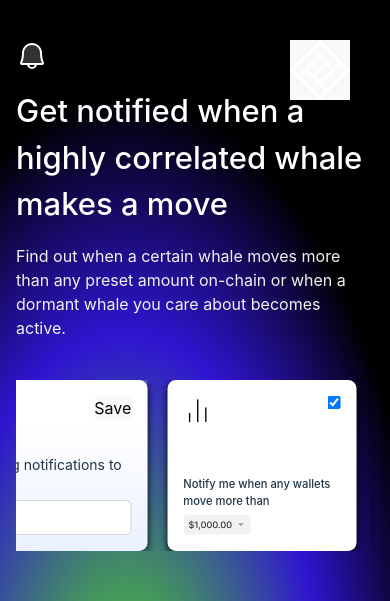
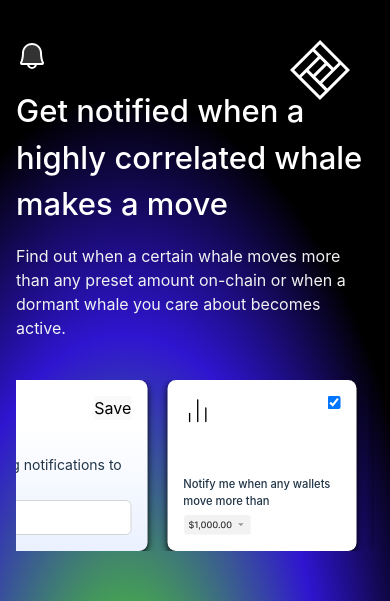
Before and after one commit to man-ish-fs-2021/loch-assesment, a React (Vite) app: page / in a window 390 px wide. Shown: the top 601 px of the page. Built offline with nearby package versions, Linux system fonts and the light colour scheme.

Commit message:
Feature: react on click

```diff
--- a/package.json
+++ b/package.json
@@ -7,7 +7,7 @@
     "dev": "vite",
     "build": "tsc && vite build",
     "lint": "eslint . --ext ts,tsx --report-unused-disable-directives --max-warnings 0",
-    "preview": "vite preview"
+    "preview": "vite preview --port 8080"
   },
   "dependencies": {
     "lucide-react": "^0.294.0",
--- a/src/App.tsx
+++ b/src/App.tsx
@@ -1,6 +1,3 @@
-
-import Logo from "./assets/icons/Logo.svg";
-
 import "./App.css";
 // import BarChart from  './assets/icons/bar-chart-2.svg';
 import {
@@ -10,12 +7,14 @@ import {
   TestimonialsSection,
 } from "./sections";
 import { useState } from "react";
+import { HomeButton } from "./components";
 
 function App() {
   const [openSidebar, setOpenSidebar] = useState(false);
-  const handleClick = (e: React.MouseEvent<HTMLButtonElement, MouseEvent> |React.TouchEvent<HTMLButtonElement> ) => {
-    e.preventDefault();
-    e.stopPropagation()
+  const handleClick = () => {
+    // e: React.MouseEvent<HTMLButtonElement, MouseEvent> |React.TouchEvent<HTMLButtonElement>
+    // e.preventDefault();
+    // e.stopPropagation()
 
     console.log('clicked');
     setOpenSidebar((prev) => !prev)
@@ -23,11 +22,8 @@ function App() {
   return (
     <div className="w-full h-full bg-radial-bg bg-center bg-cover overflow-x-scroll  flex relative p-4 py-10  box-border md:pl-16 md:pr-8 md:pt-16 md:pb-16">
       {/* <img className="w-[28px] h-[28px] text-white" src={BarChart} alt="bell" /> */}
-    <button type="button"
-    //  onTouchStart={handleClick}
-      className="absolute right-[40px] top-[40px] lg:hidden cursor-pointer"  onClick={handleClick}>
-      <img   src={Logo} alt="logo" />
-    </button>
+      <HomeButton onClick={handleClick} />
+
       <div className="flex flex-col lg:w-[calc(100%-40.6%)] relative pb-16 w-full">
 
         <NotificationSection />
--- /dev/null
+++ b/src/components/HomeButton/HomeButton.tsx
@@ -0,0 +1,21 @@
+import React from 'react'
+import Logo from "../../assets/icons/Logo.svg";
+interface HomePageProps{
+    onClick: () => void;
+}
+
+const HomeButton = ({onClick}: HomePageProps) => {
+  return (
+    <button
+    onClick={onClick}
+    type="button"
+    // onTouchStart={() => setOpenSidebar((prev) => !prev)}
+    // onTouchStart={() => setOpenSidebar((prev) => !prev)}
+    className=" bg-black absolute right-[40px] top-[40px] lg:hidden z-50 cursor-pointer hover:cursor-pointer"
+  >
+    <img src={Logo} alt="logo" />
+  </button>
+  )
+}
+
+export default HomeButton
--- /dev/null
+++ b/src/components/HomeButton/index.ts
@@ -0,0 +1 @@
+export { default } from "./HomeButton";
--- a/src/components/Notification/Notification.tsx
+++ b/src/components/Notification/Notification.tsx
@@ -15,7 +15,7 @@ const Notification = ({content, icon, right ,className}: NotificationProps) => {
             {icon}
             {right}
         </div>
-        {content}
+          {content}
     </div>
   )
 }
--- a/src/components/NotificationPresenter/NotificationPresenter.tsx
+++ b/src/components/NotificationPresenter/NotificationPresenter.tsx
@@ -2,7 +2,7 @@ import './NotificationPresenter.css'
 
 const NotificationPresenter = ({children}: {children: React.ReactNode}) => {
   return (
-    <div className='h-[171.5px] w-[189.7px] bg-white shadow-notification rounded-notification box-border flex-shrink-0'>
+    <div className='h-[171.5px] w-[189.7px] bg-white shadow-notification rounded-notification box-border flex-shrink-0 overflow-hidden'>
       {children}
     </div>
   )
--- a/src/components/index.ts
+++ b/src/components/index.ts
@@ -3,10 +3,12 @@ import { default as Notification } from "./Notification";
 import { default as TextWithIcon } from "./TextWithIcon";
 import { default as Testimonial } from "./Testimonial";
 import { default as InfiniteLooper } from "./InfiniteLooper";
+import { default as HomeButton } from "./HomeButton";
 export {
   NotificationPresenter,
   Notification,
   TextWithIcon,
   Testimonial,
   InfiniteLooper,
+  HomeButton,
 };
--- a/src/sections/EmailSection/EmailSection.tsx
+++ b/src/sections/EmailSection/EmailSection.tsx
@@ -1,5 +1,5 @@
 import { FormEvent, useState } from "react";
-import Logo from "../../assets/icons/Logo.svg";
+import { HomeButton } from "../../components";
 
 interface EmailSectionProps {
   setOpenSidebar: (value: React.SetStateAction<boolean>) => void;
@@ -40,19 +40,7 @@ const EmailSection = ({
         openSidebar ? "block" : "hidden"
       }  lg:block lg:w-[40%]`}
     >
-      <button
-        onClick={(e) => {
-          e.preventDefault();
-          e.stopPropagation();
-          setOpenSidebar((prev) => !prev)
-        }}
-        type="button"
-        // onTouchStart={() => setOpenSidebar((prev) => !prev)}
-        // onTouchStart={() => setOpenSidebar((prev) => !prev)}
-        className=" bg-black absolute right-[40px] top-[40px] lg:hidden z-50 cursor-pointer"
-      >
-        <img src={Logo} alt="logo" />
-      </button>
+        <HomeButton onClick={() => setOpenSidebar((prev) => !prev)} />
 
       <div className="w-full h-screen bg-white shadow-side2 flex items-center justify-center p-6">
         <div className="w-[365px] flex flex-col items-start justify-center gap-6">
--- a/src/sections/NotificationSection/NotificationSection.tsx
+++ b/src/sections/NotificationSection/NotificationSection.tsx
@@ -39,11 +39,11 @@ const NotificationSection = () => {
                 icon={
                   <img className="w-[28px] h-[28px]" src={Bell} alt="bell" />
                 }
-                className="bg-notification-bg"
+                className="bg-notification-bg "
                 content={
                   <div className="self-end mt-auto text-[14px] [&>*]:pt-1">
                     <div>We’ll be sending notifications to you here</div>
-                    <div>
+                    <div className="w-full">
                       <input className="h-[35px] rounded-[5.6px] border-[0.7px] border-neutral-300" />
                     </div>
                   </div>
```
